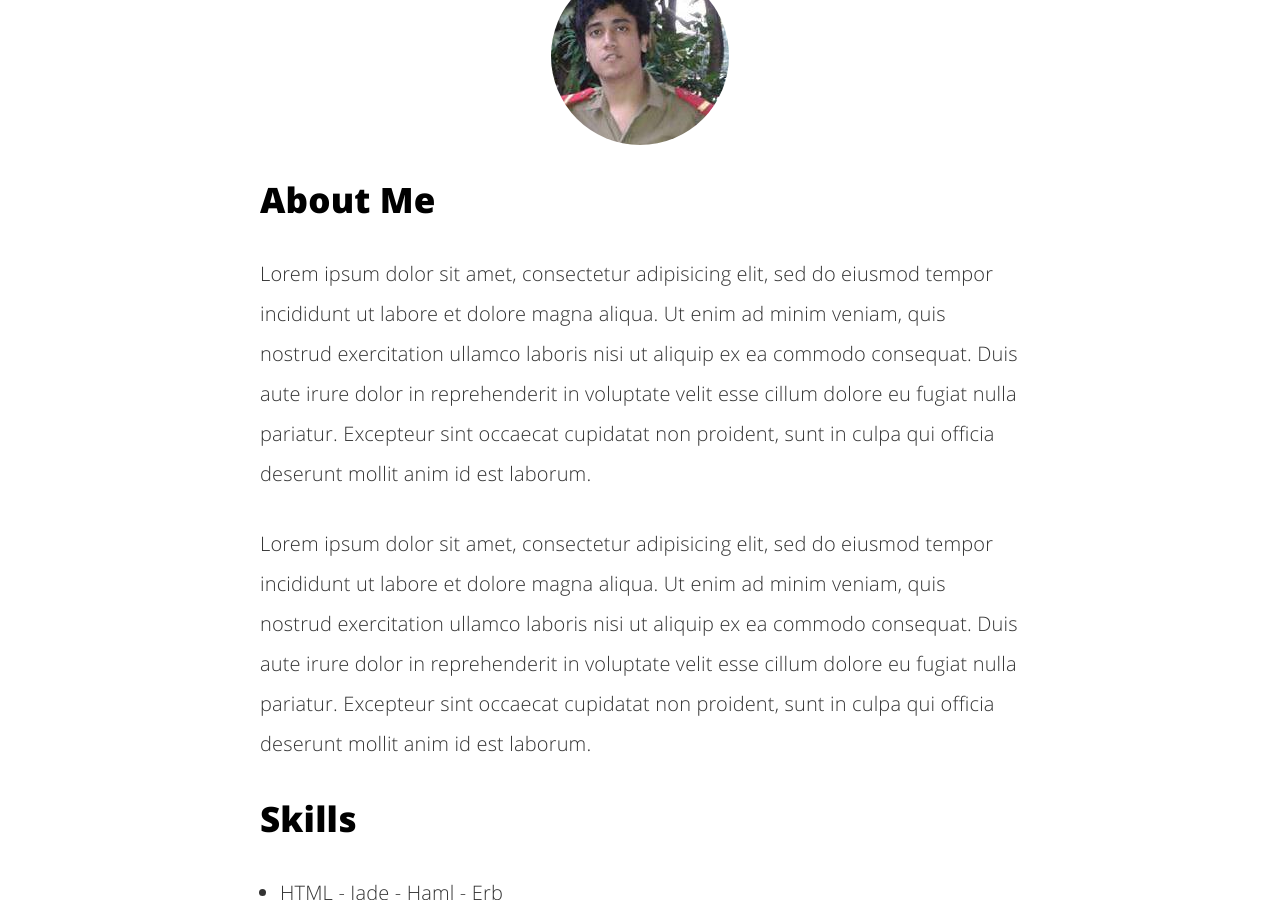
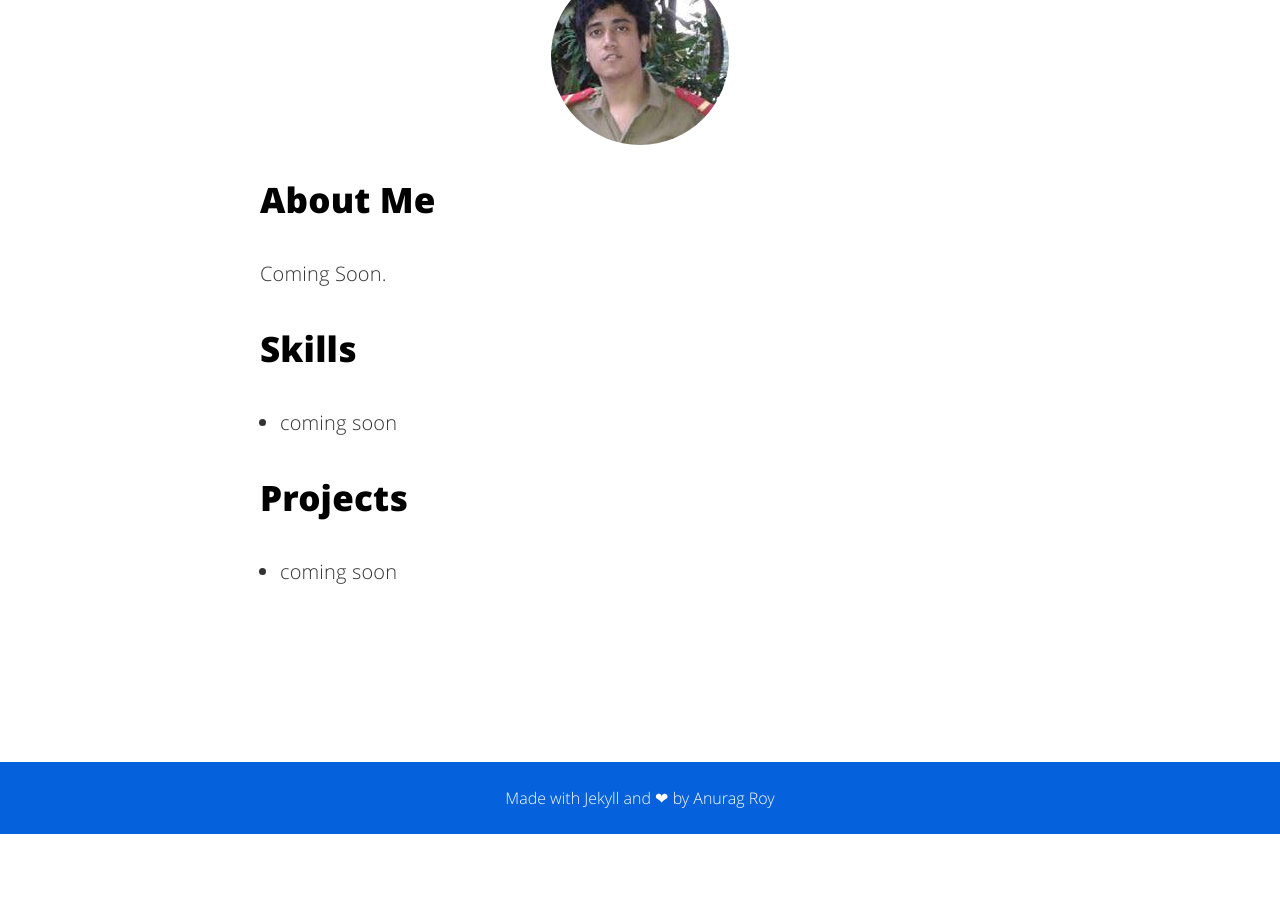
Before and after one commit to ranarag/ranarag.github.io, a Jekyll site: the page built from about.html, in a window 1280 px wide and 900 px high, scrolled down 1003 px. Built offline with Jekyll 4.4.1, drawn with Linux system fonts in a browser that asks for light colours; after the commit the page ends 1837 px from its top, so only the background shows below that; some of the changed text lies outside the part shown.

Commit message:
changed about.html

```diff
--- a/about.html
+++ b/about.html
@@ -9,26 +9,21 @@ description: "Some description about Lorem Ipsum..."
 
 <h2>About Me</h2>
 
-<p>Lorem ipsum dolor sit amet, consectetur adipisicing elit, sed do eiusmod
+<p>Coming Soon.</p>
+
+
+<!-- <p>Lorem ipsum dolor sit amet, consectetur adipisicing elit, sed do eiusmod
 tempor incididunt ut labore et dolore magna aliqua. Ut enim ad minim veniam,
 quis nostrud exercitation ullamco laboris nisi ut aliquip ex ea commodo
 consequat. Duis aute irure dolor in reprehenderit in voluptate velit esse
 cillum dolore eu fugiat nulla pariatur. Excepteur sint occaecat cupidatat non
-proident, sunt in culpa qui officia deserunt mollit anim id est laborum.</p>
-
-
-<p>Lorem ipsum dolor sit amet, consectetur adipisicing elit, sed do eiusmod
-tempor incididunt ut labore et dolore magna aliqua. Ut enim ad minim veniam,
-quis nostrud exercitation ullamco laboris nisi ut aliquip ex ea commodo
-consequat. Duis aute irure dolor in reprehenderit in voluptate velit esse
-cillum dolore eu fugiat nulla pariatur. Excepteur sint occaecat cupidatat non
-proident, sunt in culpa qui officia deserunt mollit anim id est laborum.</p>
+proident, sunt in culpa qui officia deserunt mollit anim id est laborum.</p> -->
 
 
 <h2>Skills</h2>
 
 <ul class="skill-list">
-	<li>HTML - Jade - Haml - Erb</li>
+	<!-- <li>HTML - Jade - Haml - Erb</li>
 	<li>Design Responsivo (Mobile First)</li>
 	<li>CSS (Stylus, Sass, Less)</li>
 	<li>Css Frameworks (Bootstrap, Foundation)</li>
@@ -41,13 +36,15 @@ proident, sunt in culpa qui officia deserunt mollit anim id est laborum.</p>
 	<li>Python</li>
 	<li>MySQL - MongoDB</li>
 	<li>Scrum and Kanban</li>
-	<li>TDD e Continuous Integration</li>
+	<li>TDD e Continuous Integration</li> -->
+	<li>coming soon</li>
 </ul>
 
-<h2>Projetos</h2>
+<h2>Projects</h2>
 
 <ul>
-	<li><a href="https://github.com/">Lorem Lorem</a></li>
+	<!-- <li><a href="https://github.com/">Lorem Lorem</a></li>
 	<li><a href="https://github.com/">Ipsum Dolor</a></li>
-	<li><a href="https://github.com/">Dolor Lorem</a></li>
+	<li><a href="https://github.com/">Dolor Lorem</a></li> -->
+	<li>coming soon</li>
 </ul>
```
